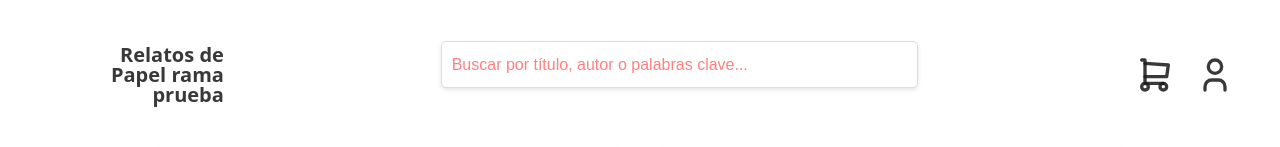
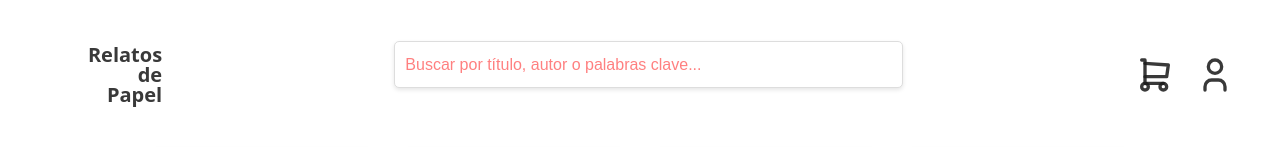
Before and after one commit to lestcop/relatos-de-papel, a React (Vite) app: page / in a window 1280 px wide. Shown: the top 147 px of the page. Built offline with nearby package versions, Linux system fonts and the light colour scheme.

Commit message:
Refactor: eliminar "rama prueba" del título en el componente Header

```diff
--- a/src/components/Header.jsx
+++ b/src/components/Header.jsx
@@ -32,7 +32,7 @@ function Header({ searchTerm, setSearchTerm }) {
       <div className="header-container">
         <div className="logo">
           <h1>Relatos de</h1>
-          <h1>Papel rama prueba</h1>
+          <h1>Papel</h1>
         </div>
 
         <div className="search-bar">
```
